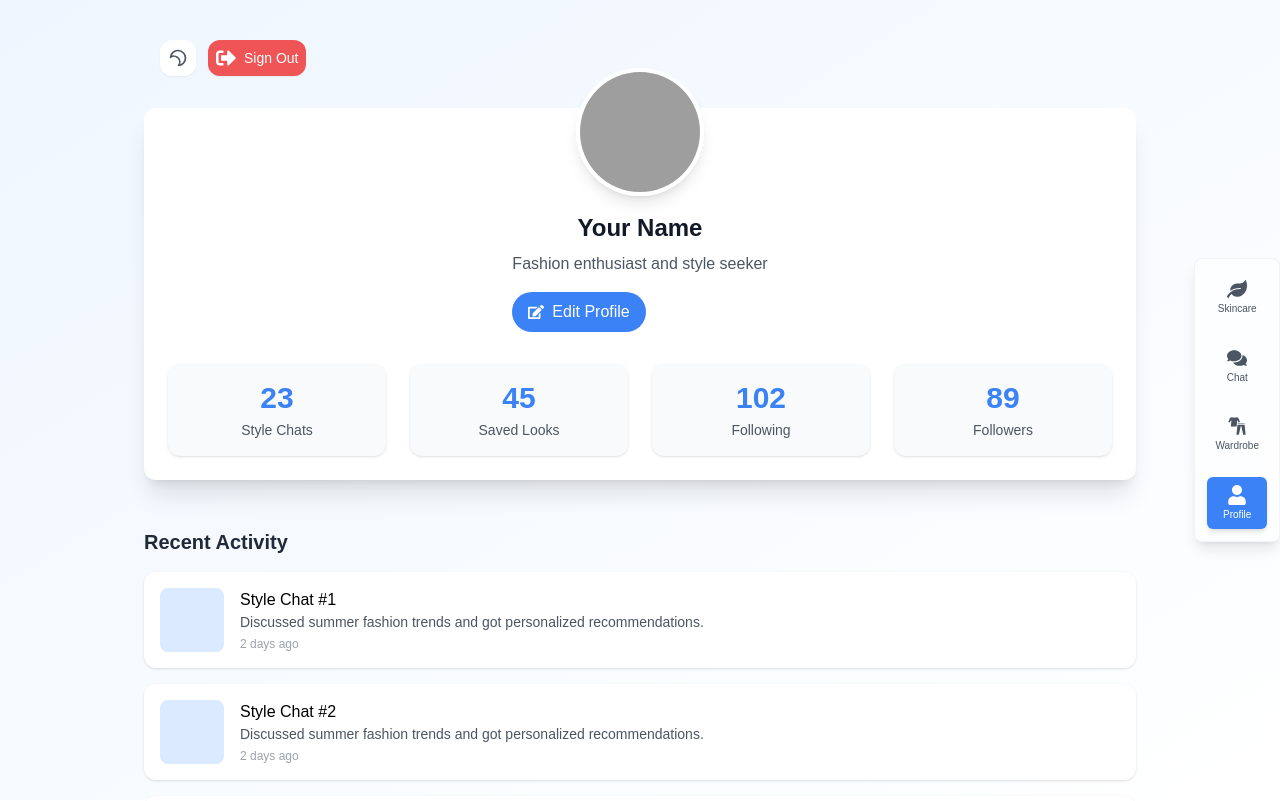
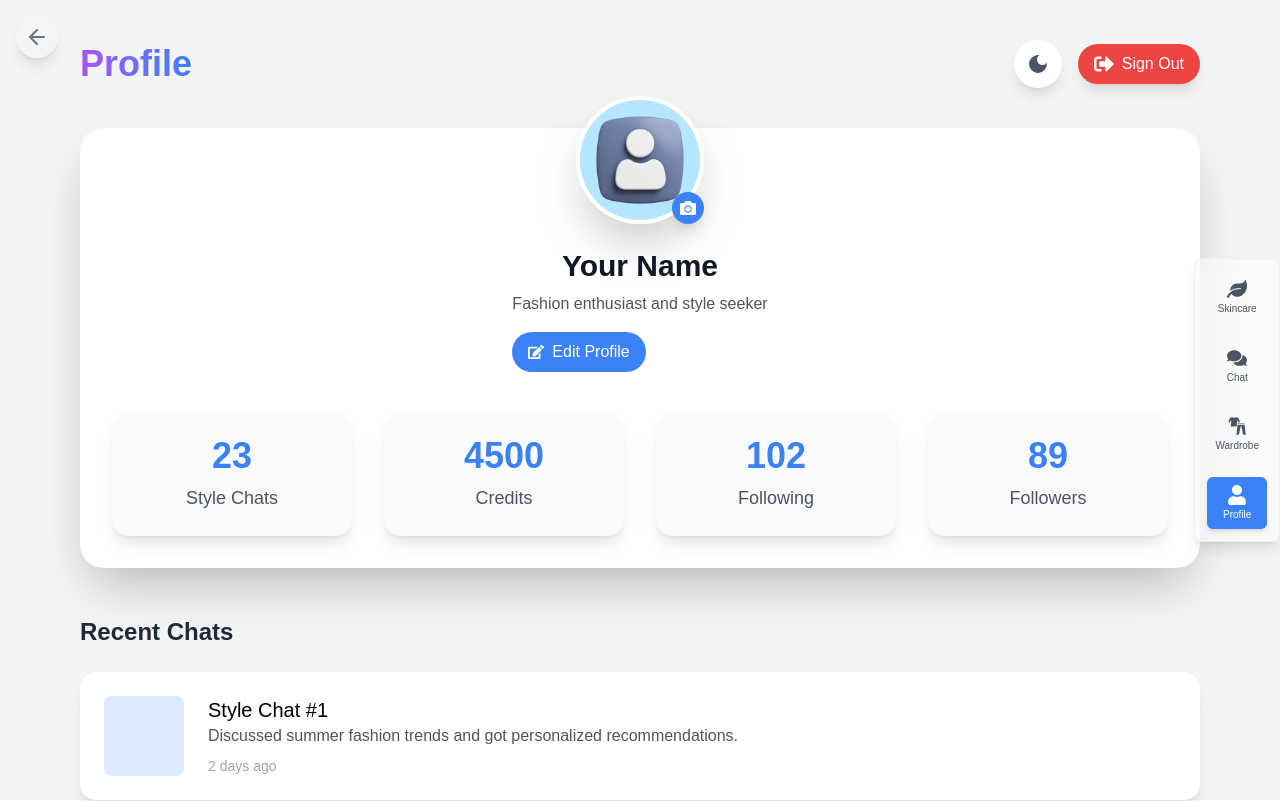
Before and after one commit to nikhil7672/Glamourhall.tech, a Next.js app: page /profile in a window 1280 px wide. Shown: the top 801 px of the page. Built offline with nearby package versions, Linux system fonts and the light colour scheme; no server answers; grey boxes are pictures that could not be loaded.

Commit message:
changes --avatar

```diff
--- a/app/profile/page.tsx
+++ b/app/profile/page.tsx
@@ -6,6 +6,11 @@ import Image from "next/image";
 import { FaCamera, FaEdit, FaSave, FaTimes, FaSignOutAlt } from "react-icons/fa";
 import { FiSun, FiMoon } from "react-icons/fi";
 import { useTheme } from "next-themes";
+import { motion } from "framer-motion";
+import { useRouter } from "next/navigation";
+import { ArrowLeft } from "lucide-react";
+import { MdDarkMode } from "react-icons/md";
+
 
 export default function ProfilePage() {
   const { data: session } = useSession();
@@ -13,10 +18,11 @@ export default function ProfilePage() {
   const [name, setName] = useState(session?.user?.name || "Your Name");
   const [bio, setBio] = useState("Fashion enthusiast and style seeker");
   const { theme, setTheme } = useTheme();
+  const router = useRouter();
 
   const stats = [
     { label: "Style Chats", value: "23" },
-    { label: "Saved Looks", value: "45" },
+    { label: "Credits", value: "4500" },
     { label: "Following", value: "102" },
     { label: "Followers", value: "89" },
   ];
@@ -27,12 +33,12 @@ export default function ProfilePage() {
   };
 
   const toggleTheme = () => {
-    setTheme(theme === 'dark' ? 'light' : 'dark');
+    setTheme(theme === "dark" ? "light" : "dark");
   };
 
   const handleLogout = async () => {
     try {
-      // Clear local/session storage
+      // Clear tokens and session storage
       localStorage.removeItem("token");
       sessionStorage.removeItem("token");
       localStorage.removeItem("user");
@@ -40,10 +46,7 @@ export default function ProfilePage() {
       localStorage.removeItem("nextauth.message");
       sessionStorage.removeItem("nextauth.message");
 
-      // Clear NextAuth session
       await signOut({ redirect: false });
-
-      // Redirect to login
       window.location.href = "/auth/login";
     } catch (error) {
       console.error("Logout error:", error);
@@ -51,62 +54,85 @@ export default function ProfilePage() {
   };
 
   return (
-    <div className={`min-h-screen transition-colors duration-300 ${theme === 'dark' ? 'dark bg-gray-900' : 'bg-gradient-to-br from-blue-50 to-white'}`}>
-      <div className="max-w-5xl mx-auto px-4 py-10">
-        {/* Header */}
-        <header className="flex justify-between items-center mb-8 px-4">
-          {/* <h1 className="text-3xl font-bold bg-gradient-to-r from-purple-600 to-blue-500 bg-clip-text text-transparent dark:from-purple-400 dark:to-blue-300">
-            My Profile
-          </h1> */}
-          <div className="flex items-center gap-3">
+    <div
+      className={`min-h-screen transition-colors duration-300 ${
+        theme === "dark" ? "dark bg-gray-900" : "bg-gray-100"
+      }`}
+    >
+      <div className="max-w-6xl mx-auto px-4 py-10">
+      <motion.div
+        initial={{ opacity: 0, x: -20 }}
+        animate={{ opacity: 1, x: 0 }}
+        transition={{ delay: 0.4 }}
+        className="hidden md:fixed md:flex items-center left-4 top-4 z-50"
+      >
+        <button
+          onClick={() => router.back()}
+          className="p-2 rounded-full bg-white/10 backdrop-blur-sm hover:bg-white/20 transition-all duration-300 shadow-lg hover:shadow-xl border border-white/20"
+          aria-label="Go back"
+        >
+          <ArrowLeft className="w-6 h-6 text-gray-500 dark:text-white/90" />
+        </button>
+      </motion.div>
+        {/* Hero Header */}
+        <header className="flex justify-between items-center mb-10">
+          <h1 className="text-4xl font-extrabold bg-clip-text text-transparent bg-gradient-to-r from-purple-500 to-blue-500">
+           Profile
+          </h1>
+          <div className="flex items-center gap-4">
             <button
               onClick={toggleTheme}
-              className="p-2 rounded-xl bg-white dark:bg-gray-800 shadow-sm hover:shadow-md transition-all duration-300 group"
+              className="p-3 rounded-full bg-white dark:bg-gray-800 shadow-lg hover:shadow-xl transition"
               aria-label="Toggle theme"
             >
-              <div className="relative w-5 h-5">
-                <FiSun className="w-full h-full text-yellow-400 absolute opacity-0 dark:opacity-100 transform transition-all duration-300 rotate-0 dark:rotate-180" />
-                <FiMoon className="w-full h-full text-gray-600 dark:text-gray-300 absolute opacity-100 dark:opacity-0 transform transition-all duration-300 -rotate-180 dark:rotate-0" />
+              <div className="relative w-6 h-6">
+                <FiSun className="w-full h-full text-yellow-400 absolute opacity-0 dark:opacity-100 transform transition duration-300 rotate-0 dark:rotate-180" />
+                <MdDarkMode className="w-full h-full text-gray-600 dark:text-gray-300 absolute opacity-100 dark:opacity-0" />
               </div>
             </button>
             <button
               onClick={handleLogout}
-              className="p-2 rounded-xl bg-red-500/90 hover:bg-red-600 transition-all duration-300 shadow-sm hover:shadow-md group dark:bg-red-600/90 dark:hover:bg-red-700 flex items-center gap-2"
+              className="flex items-center gap-2 px-4 py-2 bg-red-500 hover:bg-red-600 transition rounded-full shadow-lg"
               aria-label="Sign out"
             >
               <FaSignOutAlt className="w-5 h-5 text-white" />
-              <span className="text-white font-medium text-sm hidden md:inline-block">
-                Sign Out
-              </span>
+              <span className="text-white hidden md:inline-block">Sign Out</span>
             </button>
           </div>
         </header>
 
-        {/* Profile Card */}
-        <div className="bg-white dark:bg-gray-800 rounded-xl shadow-xl p-6 relative">
-          <div className="flex flex-col items-center">
-            <div className="relative group -mt-16">
-              <div className="w-32 h-32 rounded-full border-4 border-white dark:border-gray-700 overflow-hidden shadow-lg">
-                <img
-                  src={session?.user?.image || "/default-avatar.png"}
+        {/* Animated Profile Card */}
+        <motion.div
+          initial={{ opacity: 0, y: 50 }}
+          animate={{ opacity: 1, y: 0 }}
+          transition={{ duration: 0.6 }}
+          className="relative bg-white dark:bg-gray-800 rounded-3xl shadow-2xl p-8"
+        >
+          <div className="relative flex flex-col items-center">
+            {/* Floating Avatar */}
+            <div className="relative -mt-16">
+              <div className="w-32 h-32 rounded-full border-4 border-white dark:border-gray-700 overflow-hidden shadow-2xl">
+                <Image
+                  src={session?.user?.image || "/avatar.jpg"}
                   alt="Profile"
                   width={128}
                   height={128}
-                  className="object-cover w-full h-full"
+                  className="object-cover"
                 />
               </div>
-              <button className="absolute bottom-0 right-0 p-2 bg-blue-500 text-white rounded-full shadow transform opacity-0 group-hover:opacity-100 transition duration-300 hover:bg-blue-600">
+              <button className="absolute bottom-0 right-0 p-2 bg-blue-500 text-white rounded-full shadow-lg transform hover:scale-110 transition">
                 <FaCamera size={16} />
               </button>
             </div>
-            <div className="mt-4 text-center">
+            {/* Profile Info */}
+            <div className="mt-6 text-center">
               {isEditing ? (
                 <div className="space-y-4">
                   <input
                     type="text"
                     value={name}
                     onChange={(e) => setName(e.target.value)}
-                    className="w-full max-w-xs px-4 py-2 text-xl font-bold bg-transparent border-b-2 border-blue-300 focus:border-blue-500 outline-none"
+                    className="w-full max-w-xs px-4 py-2 text-2xl font-bold bg-transparent border-b-2 border-blue-300 focus:border-blue-500 outline-none"
                   />
                   <textarea
                     value={bio}
@@ -117,14 +143,14 @@ export default function ProfilePage() {
                   <div className="flex justify-center space-x-4">
                     <button
                       onClick={handleSave}
-                      className="flex items-center gap-2 px-6 py-2 bg-blue-500 text-white rounded-full hover:bg-blue-600 transition-colors"
+                      className="flex items-center gap-2 px-6 py-2 bg-blue-500 text-white rounded-full hover:bg-blue-600 transition"
                     >
                       <FaSave size={16} />
                       <span>Save</span>
                     </button>
                     <button
                       onClick={() => setIsEditing(false)}
-                      className="flex items-center gap-2 px-6 py-2 bg-gray-300 text-gray-700 rounded-full hover:bg-gray-400 transition-colors"
+                      className="flex items-center gap-2 px-6 py-2 bg-gray-300 text-gray-700 rounded-full hover:bg-gray-400 transition"
                     >
                       <FaTimes size={16} />
                       <span>Cancel</span>
@@ -133,11 +159,13 @@ export default function ProfilePage() {
                 </div>
               ) : (
                 <div>
-                  <h2 className="text-2xl font-bold text-gray-900 dark:text-gray-100">{name}</h2>
+                  <h2 className="text-3xl font-bold text-gray-900 dark:text-gray-100">
+                    {name}
+                  </h2>
                   <p className="mt-2 text-gray-600 dark:text-gray-300">{bio}</p>
                   <button
                     onClick={() => setIsEditing(true)}
-                    className="mt-4 flex items-center gap-2 px-4 py-2 bg-blue-500 text-white rounded-full hover:bg-blue-600 transition-colors"
+                    className="mt-4 flex items-center gap-2 px-4 py-2 bg-blue-500 text-white rounded-full hover:bg-blue-600 transition"
                   >
                     <FaEdit size={16} />
                     <span>Edit Profile</span>
@@ -147,39 +175,49 @@ export default function ProfilePage() {
             </div>
           </div>
 
-          {/* Stats */}
-          <div className="mt-8 grid grid-cols-2 md:grid-cols-4 gap-6">
+          {/* Stats Section */}
+          <div className="mt-10 grid grid-cols-2 md:grid-cols-4 gap-8">
             {stats.map((stat, index) => (
               <div
                 key={index}
-                className="flex flex-col items-center bg-gray-50 dark:bg-gray-700 p-4 rounded-xl shadow hover:shadow-lg transition duration-300"
+                className="flex flex-col items-center bg-gray-50 dark:bg-gray-700 p-6 rounded-2xl shadow-lg hover:shadow-xl transition duration-300"
               >
-                <div className="text-3xl font-bold text-blue-500 dark:text-blue-400">{stat.value}</div>
-                <div className="mt-1 text-sm text-gray-600 dark:text-gray-300">{stat.label}</div>
+                <div className="text-4xl font-bold text-blue-500 dark:text-blue-400">
+                  {stat.value}
+                </div>
+                <div className="mt-2 text-lg text-gray-600 dark:text-gray-300">
+                  {stat.label}
+                </div>
               </div>
             ))}
           </div>
-        </div>
+        </motion.div>
 
         {/* Recent Activity */}
         <div className="mt-12">
-          <h3 className="text-xl font-semibold mb-4 text-gray-800 dark:text-gray-100">Recent Activity</h3>
-          <div className="space-y-4">
+          <h3 className="text-2xl font-bold text-gray-800 dark:text-gray-100 mb-6">
+            Recent Chats
+          </h3>
+          <div className="space-y-6">
             {[1, 2, 3].map((activity, index) => (
-              <div key={index} className="flex items-start bg-white dark:bg-gray-800 p-4 rounded-xl shadow hover:shadow-lg transition duration-300">
-                <div className="w-16 h-16 rounded-lg bg-blue-100 dark:bg-blue-900/50 flex-shrink-0" />
-                <div className="ml-4">
-                  <h4 className="font-medium dark:text-gray-100">Style Chat #{index + 1}</h4>
-                  <p className="text-sm text-gray-600 dark:text-gray-300">
+              <div
+                key={index}
+                className="flex items-start bg-white dark:bg-gray-800 p-6 rounded-2xl shadow-lg hover:shadow-xl transition duration-300"
+              >
+                <div className="w-20 h-20 rounded-lg bg-blue-100 dark:bg-blue-900/50 flex-shrink-0" />
+                <div className="ml-6">
+                  <h4 className="text-xl font-medium dark:text-gray-100">
+                    Style Chat #{index + 1}
+                  </h4>
+                  <p className="text-base text-gray-600 dark:text-gray-300">
                     Discussed summer fashion trends and got personalized recommendations.
                   </p>
-                  <p className="text-xs text-gray-400 mt-1">2 days ago</p>
+                  <p className="text-sm text-gray-400 mt-2">2 days ago</p>
                 </div>
               </div>
             ))}
           </div>
         </div>
-
       </div>
     </div>
   );
```
Also changed, not shown: app/auth/register/page.tsx (+7 -3 lines), app/chat/page.tsx (+137 -23 lines), public/avatar.jpg (added).
